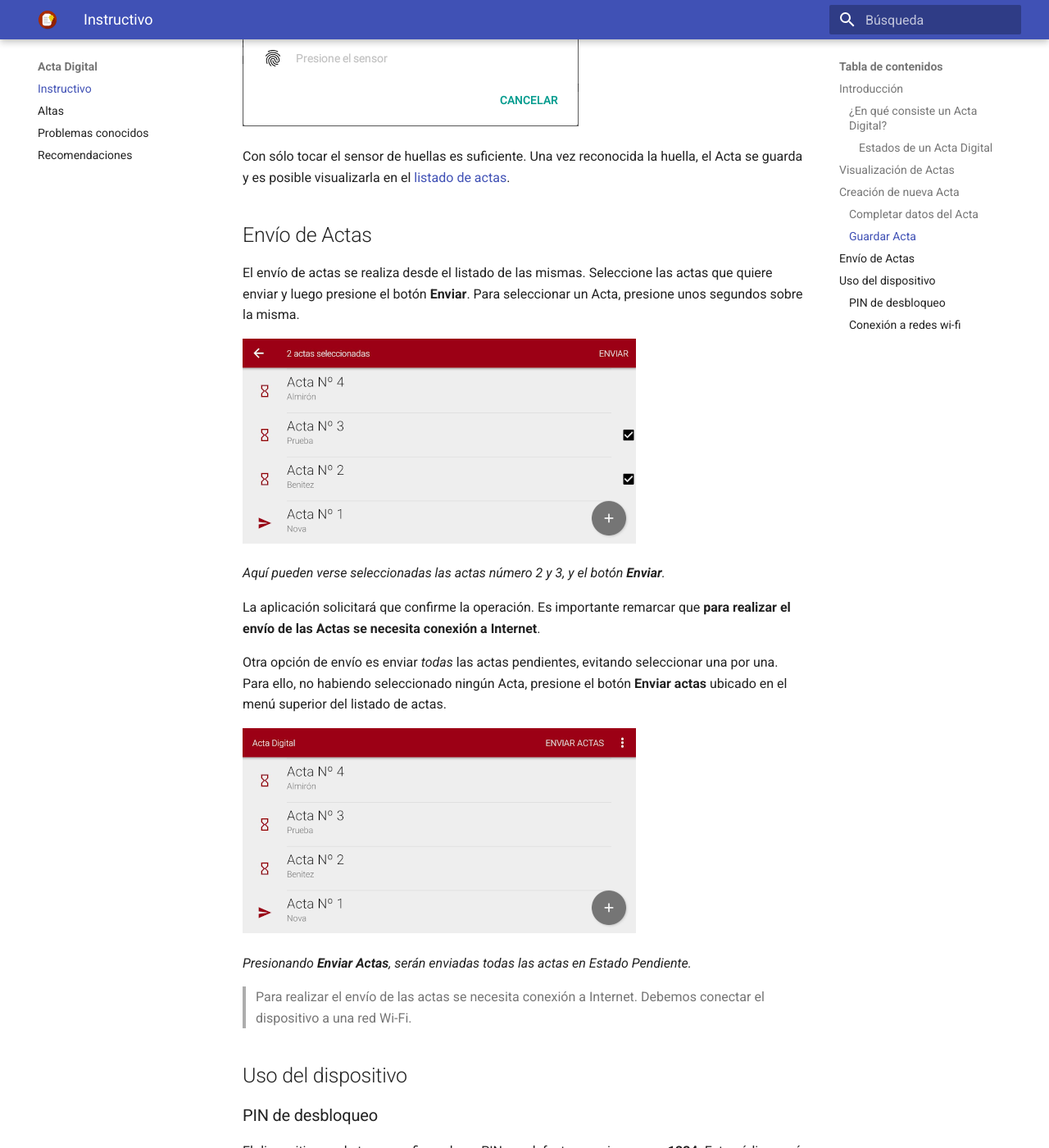
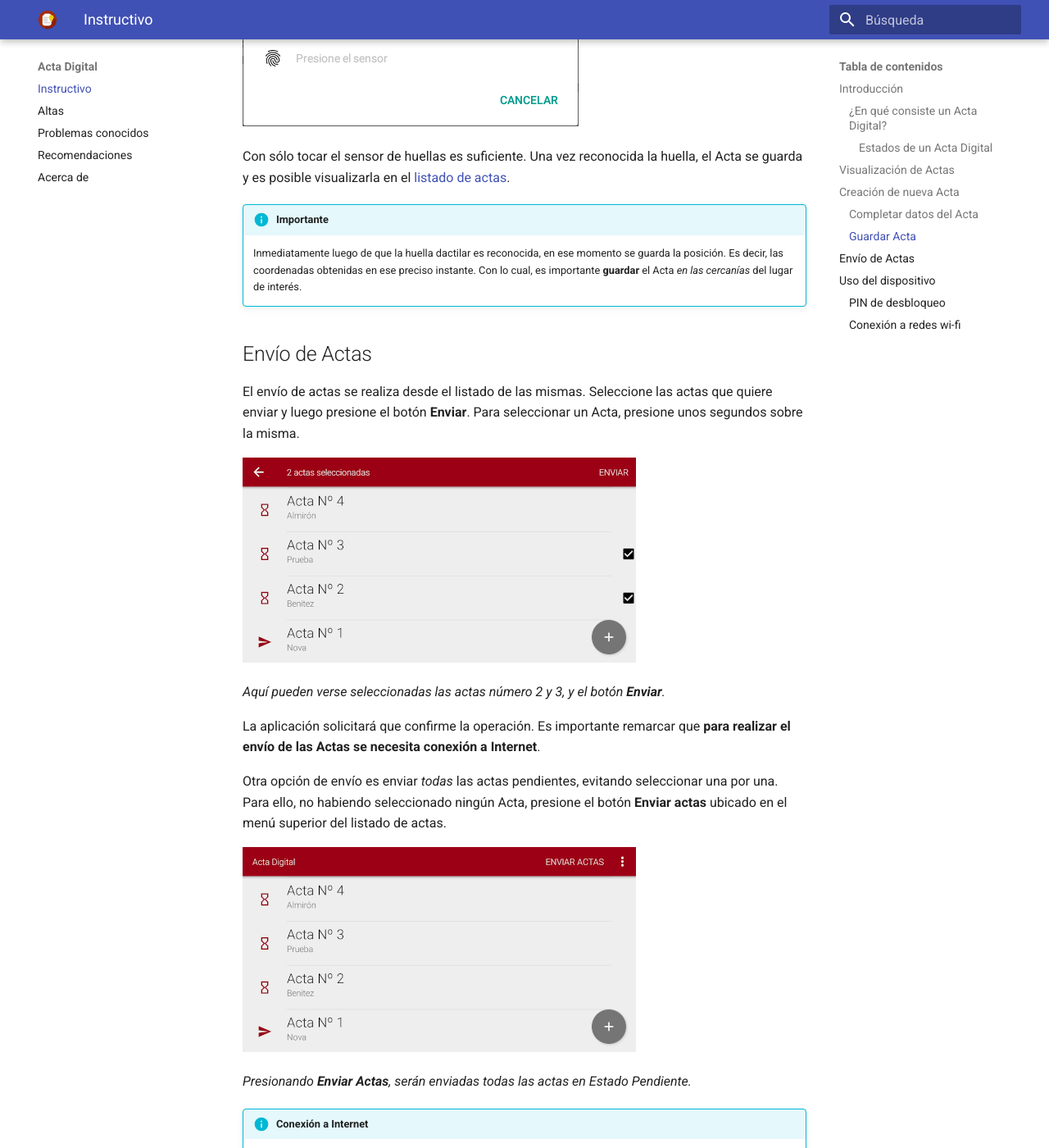
Before and after one commit to actadigital/docs, an MkDocs documentation site: the page built from docs/instructivo-app.md, in a window 1280 px wide and 1400 px high, scrolled down 4419 px. Shown: the whole window at 82% size. Built offline with MkDocs 1.6.1 and Material for MkDocs 9.7.7, drawn with Linux system fonts in a browser that asks for light colours; some of the changed text lies outside the part shown.

Commit message:
add admonition extension
Signed-off-by: quijoT <santiagonob@gmail.com>

```diff
--- a/docs/instructivo-app.md
+++ b/docs/instructivo-app.md
@@ -92,6 +92,9 @@ Para guardar el Acta simplemente presione **Guardar Acta**. Si los datos no est
 
 Con sólo tocar el sensor de huellas es suficiente. Una vez reconocida la huella, el Acta se guarda y es posible visualizarla en el [listado de actas](#visualizacion-de-actas).
 
+!!! info "Importante"
+    Inmediatamente luego de que la huella dactilar es reconocida, en ese momento se guarda la posición. Es decir, las coordenadas obtenidas en ese preciso instante. Con lo cual, es importante **guardar** el Acta _en las cercanías_ del lugar de interés.
+
 ## Envío de Actas
 
 El envío de actas se realiza desde el listado de las mismas. Seleccione las actas que quiere enviar y luego presione el botón **Enviar**. Para seleccionar un Acta, presione unos
@@ -109,7 +112,8 @@ Otra opción de envío es enviar _todas_ las actas pendientes, evitando seleccio
 
 *Presionando __Enviar Actas__, serán enviadas todas las actas en Estado Pendiente.*
 
-> Para realizar el envío de las actas se necesita conexión a Internet. Debemos conectar el dispositivo a una red Wi-Fi.
+!!! info "Conexión a Internet"
+    Para realizar el envío de las actas se necesita conexión a Internet. Debe conectar el dispositivo a una red Wi-Fi (o compartir datos desde otro dispositivo).
 
 ## Uso del dispositivo
 
--- a/mkdocs.yml
+++ b/mkdocs.yml
@@ -9,3 +9,6 @@ nav:
   - Altas: alta.md
   - Problemas conocidos: conocidos.md
   - Recomendaciones: recomendaciones.md
+  - Acerca de : acerca.md
+markdown_extensions:
+  - admonition
```
